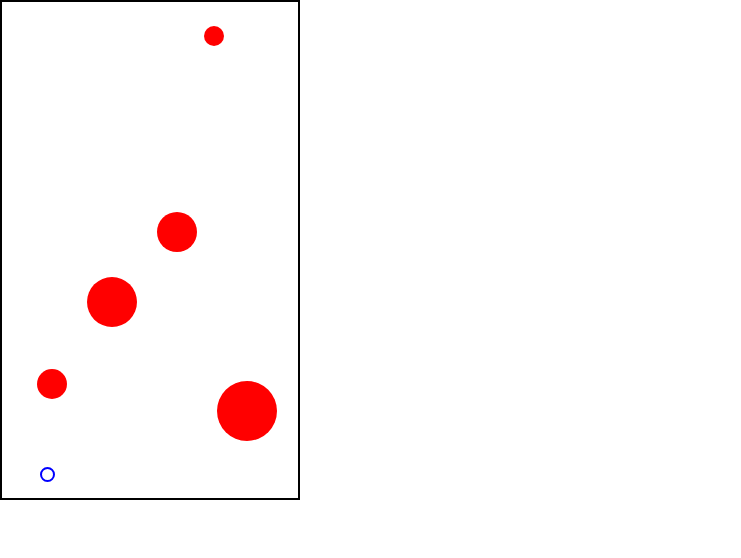
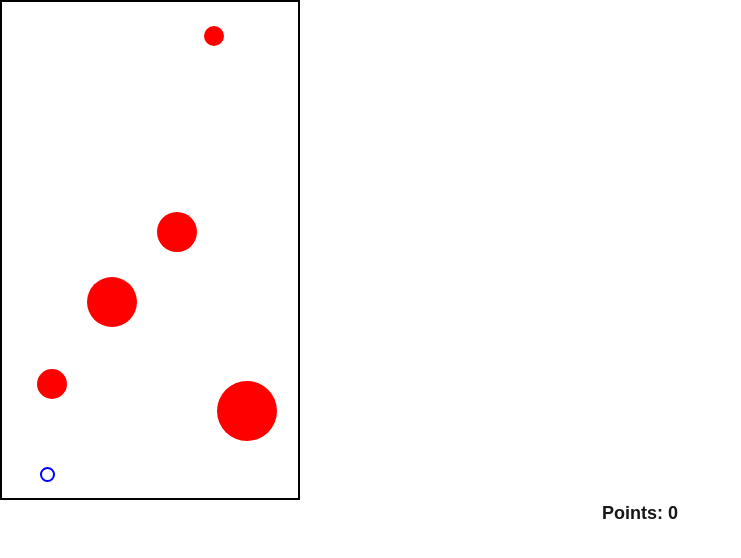
Before and after one commit to EmmaRask/Bullseye, a Next.js app: page /test in a window 1280 px wide. Shown: the top 558 px of the page, without its empty margins (0-741 px from the left). Built offline with nearby package versions, Linux system fonts and the light colour scheme.

Commit message:
basic points counter

```diff
--- a/features/target-tap-game/components/GameScreen.tsx
+++ b/features/target-tap-game/components/GameScreen.tsx
@@ -5,11 +5,13 @@ import { CIRCLE_SIZE, CONTAINER_WIDTH, CONTAINER_HEIGHT, BORDER_WIDTH } from './
 import { targetRandomizer } from './targetRandomizer';
 import { useCirclePhysics } from './useCirclePhysics';
 import { useShootingLogic } from './useShootingLogic';
+import { useGamePoints } from './useGamePoints';
 
 export default function GameScreen() {
   const [targets, setTargets] = useState<Array<{ size: number; label: string; x: number; y: number }>>([]);
   const { circleX, circleY } = useCirclePhysics();
-  const { result, resultColor, shots, handleClick } = useShootingLogic(targets);
+  const { totalPoints, addPoints } = useGamePoints();
+  const { result, resultColor, shots, handleClick } = useShootingLogic(targets, addPoints);
 
   // Initialize targets on mount
   useEffect(() => {
@@ -78,6 +80,7 @@ export default function GameScreen() {
       </div>
 
       <h2 style={{ textAlign: 'center', color: resultColor }}>{result}</h2>
+      <p style={{ textAlign: 'center', fontSize: '18px', fontWeight: 'bold' }}>Points: {totalPoints}</p>
     </div>
   );
 }
--- a/features/target-tap-game/components/gameConstants.tsx
+++ b/features/target-tap-game/components/gameConstants.tsx
@@ -11,3 +11,11 @@ export const TARGETS_CONFIG = [
   { size: 50, label: 'L' },
   { size: 60, label: 'XL' },
 ];
+
+export const POINTS_MAP: Record<string, number> = {
+  XS: 50,
+  S: 40,
+  M: 30,
+  L: 20,
+  XL: 10,
+};
--- /dev/null
+++ b/features/target-tap-game/components/useGamePoints.tsx
@@ -0,0 +1,17 @@
+import { useState } from 'react';
+import { POINTS_MAP } from './gameConstants';
+
+export const useGamePoints = () => {
+  const [totalPoints, setTotalPoints] = useState(0);
+
+  const addPoints = (targetLabel: string) => {
+    const points = POINTS_MAP[targetLabel] || 0;
+    setTotalPoints((prev) => prev + points);
+  };
+
+  const resetPoints = () => {
+    setTotalPoints(0);
+  };
+
+  return { totalPoints, addPoints, resetPoints };
+};
--- a/features/target-tap-game/components/useShootingLogic.tsx
+++ b/features/target-tap-game/components/useShootingLogic.tsx
@@ -1,7 +1,10 @@
 import { useState } from 'react';
 import { CIRCLE_SIZE } from './gameConstants';
 
-export const useShootingLogic = (targets: Array<{ size: number; label: string; x: number; y: number }>) => {
+export const useShootingLogic = (
+  targets: Array<{ size: number; label: string; x: number; y: number }>,
+  onHit?: (targetLabel: string) => void
+) => {
   const [result, setResult] = useState('');
   const [resultColor, setResultColor] = useState('');
   const [shots, setShots] = useState<Array<{ x: number; y: number }>>([]);
@@ -38,6 +41,7 @@ export const useShootingLogic = (targets: Array<{ size: number; label: string; x
     if (hitTarget) {
       setResult(`Hit ${hitTarget.label}!`);
       setResultColor('limegreen');
+      onHit?.(hitTarget.label);
     } else {
       setResult('Miss!');
       setResultColor('red');
```
